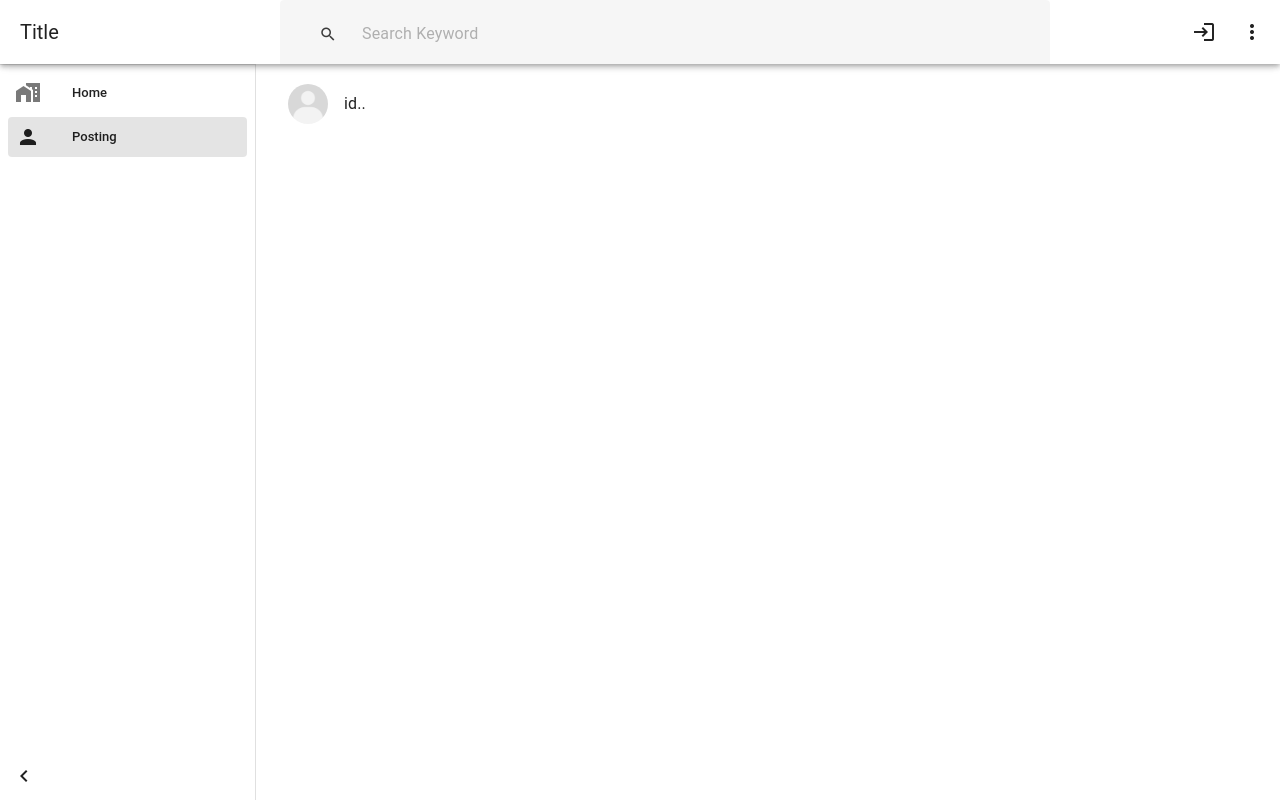
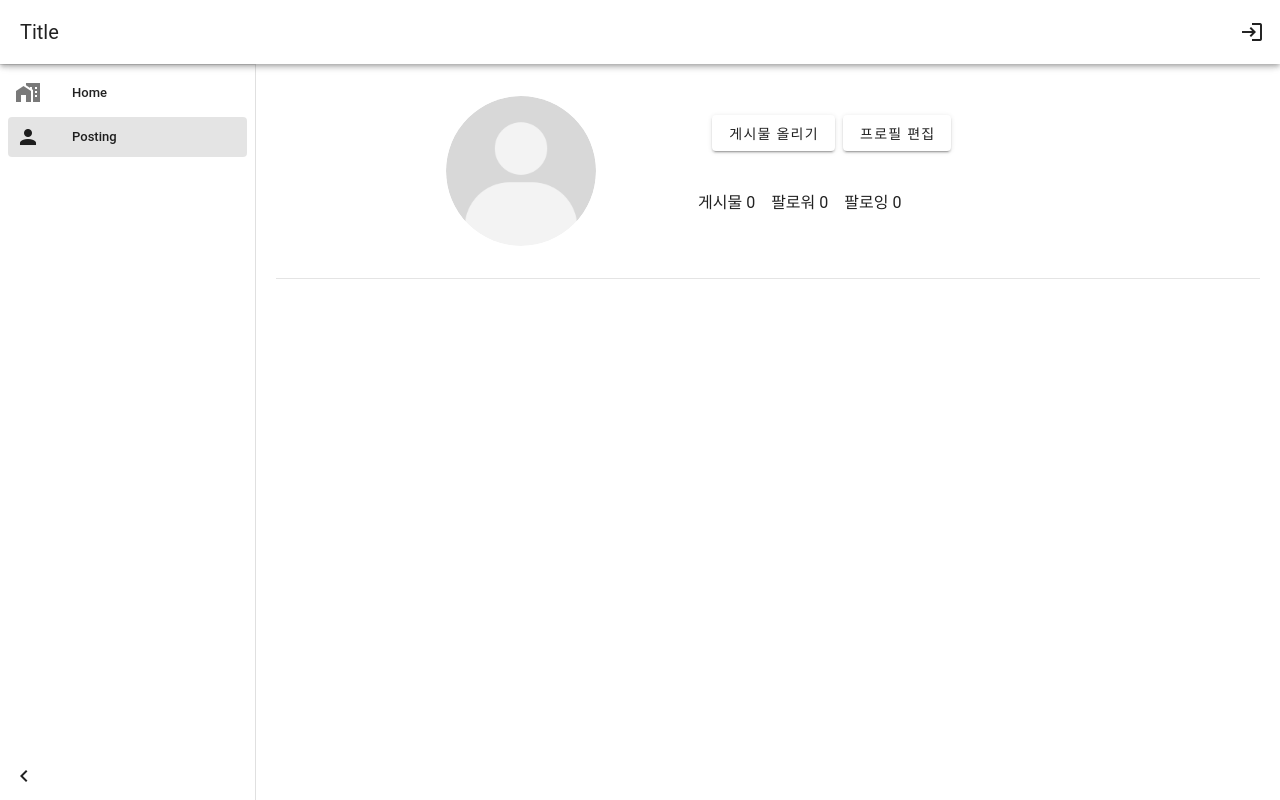
Before and after one commit to Limhagyeong/MySecurityProject_Front, a Vue app: page /posting in a window 1280 px wide. Built offline with nearby package versions, Linux system fonts and the light colour scheme; the HTML template or start-up script is replaced by a standard one.

Commit message:
postingpage layout, dialog (1)

```diff
--- a/src/App.vue
+++ b/src/App.vue
@@ -1,18 +1,18 @@
 <template>
-  <v-app>
-    <v-main>
-      <v-container fluid>
+  <v-app app>
+    <v-main app>
+      <v-container app fluid>
         <v-row>
           <!-- 헤더 -->
             <HeaderCom />
         </v-row>
-        <v-row v-show="!isLoginPage && !isSignUpPage && !isFindidPage && !isFindpwdPage">
+        <v-row v-if="!isLoginPage && !isSignUpPage && !isFindidPage && !isFindpwdPage">
           <!-- 사이드바 (로그인, 회원가입 페이지에서는 숨김) -->
             <SidebarCom />
         </v-row>
           <!-- 메인 콘텐츠 -->
-           <v-row>
-          <v-col cols="10">
+           <v-row justify="center" align="start">
+            <v-col cols="auto">
             <router-view />
           </v-col>
         </v-row>
--- a/src/components/layout/HeaderCom.vue
+++ b/src/components/layout/HeaderCom.vue
@@ -5,7 +5,7 @@
 
       <!-- 검색 필드 -->
       <v-spacer></v-spacer>
-      <v-text-field
+      <!-- <v-text-field
         v-show="!isLoginPage && !isSignUpPage && !isFindidPage && !isFindpwdPage"
         v-model="keyword"
         placeholder="Search Keyword"
@@ -19,7 +19,7 @@
         </v-icon>
       </v-btn>
 
-      </v-text-field>
+      </v-text-field>   -->
 
       <v-spacer></v-spacer>
       <v-btn icon v-show="false">
@@ -30,10 +30,6 @@
       <v-btn icon @click="sessionRole==='ROLE_USER' || sessionRole==='ROLE_ADMIN' ? logout() : $router.push('/login')">
         <v-icon v-if="(sessionRole!=='ROLE_USER') && (sessionRole!=='ROLE_ADMIN')">mdi-login</v-icon>
         <v-icon v-else>mdi-account</v-icon>
-      </v-btn>
-
-      <v-btn icon>
-        <v-icon>mdi-dots-vertical</v-icon>
       </v-btn>
 
     </v-app-bar>
--- a/src/main.js
+++ b/src/main.js
@@ -1,3 +1,4 @@
+// Vue instance 생성
 import { createApp } from 'vue'
 import App from './App.vue'
 import vuetify from './plugins/vuetify'
--- a/src/router/index.js
+++ b/src/router/index.js
@@ -3,7 +3,7 @@ import MainPage from '@/views/MainPage.vue';
 import LoginPage from '@/views/LoginPage.vue';
 import SignUpPage from '@/views/SignUpPage.vue';
 import FindIdPage from '@/views/FindIdPage.vue';
-import FindPwdPage from '@/views/FindPwdPage copy.vue'
+import FindPwdPage from '@/views/FindPwdPage.vue'
 import PostingPage from '@/views/PostingPage.vue';
 const routes = [
   {
--- a/src/views/FindIdPage.vue
+++ b/src/views/FindIdPage.vue
@@ -1,5 +1,6 @@
 <template>
-    <v-sheet class="pa-2" rounded style="margin-top: 100px;">
+    <v-container>
+    <v-sheet class="pa-2" rounded style="margin-top: 80px;">
         <v-card class="mx-auto px-6 py-8" max-width="500px" :elevation="12" style="min-width: 300px;">
             <v-text icon @click="loading ? null : $router.go(-1)" class="ma-6">
             <v-icon>mdi-arrow-left</v-icon>
@@ -33,6 +34,7 @@
 
       </v-card>
     </v-sheet>
+</v-container>
   </template>
 
   <script>
--- a/src/views/FindPwdPage copy.vue
+++ b/src/views/FindPwdPage.vue
@@ -1,5 +1,6 @@
 <template>
-    <v-sheet class="pa-2" rounded style="margin-top: 100px;">
+    <v-container>
+    <v-sheet class="pa-2" rounded style="margin-top: 80px;">
         <v-card class="mx-auto px-6 py-8" max-width="500px" :elevation="12" style="min-width: 300px;">
             <v-text icon  @click="loading ? null : $router.go(-1)" class="ma-6">
             <v-icon>mdi-arrow-left</v-icon>
@@ -36,6 +37,7 @@
 
       </v-card>
     </v-sheet>
+</v-container>
   </template>
 
   <script>
--- a/src/views/LoginPage.vue
+++ b/src/views/LoginPage.vue
@@ -1,5 +1,6 @@
 <template>
-    <v-sheet class="pa-2" rounded style="margin-top: 100px;">
+  <v-container>
+        <v-sheet class="pa-2" rounded style="margin-top: 80px;">
         <v-card class="mx-auto px-6 py-8" max-width="500px" :elevation="12" style="min-width: 300px;">
             <v-text icon @click="$router.push('/')" class="ma-6">
             <v-icon>mdi-arrow-left</v-icon>
@@ -37,6 +38,7 @@
         </v-card-actions>
       </v-card>
     </v-sheet>
+  </v-container>
   </template>
 
   <script>
--- /dev/null
+++ b/src/views/PostInsertDialog.vue
@@ -0,0 +1,141 @@
+<template>
+    <div class="pa-4 text-center">
+      <v-dialog
+        v-model="dialog"
+        persistent
+        max-width="600"
+      >
+
+        <v-card
+          prepend-icon="mdi-account"
+          title="Upload Post"
+        >
+          <v-card-text>
+            <v-row dense>
+              <v-col
+                cols="12"
+                md="4"
+                sm="6"
+              >
+                <v-text-field
+                  label="First name*"
+                  required
+                ></v-text-field>
+              </v-col>
+
+              <v-col
+                cols="12"
+                md="4"
+                sm="6"
+              >
+                <v-text-field
+                  hint="example of helper text only on focus"
+                  label="Middle name"
+                ></v-text-field>
+              </v-col>
+
+              <v-col
+                cols="12"
+                md="4"
+                sm="6"
+              >
+                <v-text-field
+                  hint="example of persistent helper text"
+                  label="Last name*"
+                  persistent-hint
+                  required
+                ></v-text-field>
+              </v-col>
+
+              <v-col
+                cols="12"
+                md="4"
+                sm="6"
+              >
+                <v-text-field
+                  label="Email*"
+                  required
+                ></v-text-field>
+              </v-col>
+
+              <v-col
+                cols="12"
+                md="4"
+                sm="6"
+              >
+                <v-text-field
+                  label="Password*"
+                  type="password"
+                  required
+                ></v-text-field>
+              </v-col>
+
+              <v-col
+                cols="12"
+                md="4"
+                sm="6"
+              >
+                <v-text-field
+                  label="Confirm Password*"
+                  type="password"
+                  required
+                ></v-text-field>
+              </v-col>
+
+              <v-col
+                cols="12"
+                sm="6"
+              >
+                <v-select
+                  :items="['0-17', '18-29', '30-54', '54+']"
+                  label="Age*"
+                  required
+                ></v-select>
+              </v-col>
+
+              <v-col
+                cols="12"
+                sm="6"
+              >
+                <v-autocomplete
+                  :items="['Skiing', 'Ice hockey', 'Soccer', 'Basketball', 'Hockey', 'Reading', 'Writing', 'Coding', 'Basejump']"
+                  label="Interests"
+                  auto-select-first
+                  multiple
+                ></v-autocomplete>
+              </v-col>
+            </v-row>
+
+            <small class="text-caption text-medium-emphasis">*indicates required field</small>
+          </v-card-text>
+
+          <v-divider></v-divider>
+
+          <v-card-actions>
+            <v-spacer></v-spacer>
+
+            <v-btn
+              text="Close"
+              variant="plain"
+              @click="dialog = false"
+            ></v-btn>
+
+            <v-btn
+              color="primary"
+              text="Save"
+              variant="tonal"
+              @click="dialog = false"
+            ></v-btn>
+          </v-card-actions>
+        </v-card>
+      </v-dialog>
+    </div>
+  </template>
+
+<script>
+export default {
+  data: () => ({
+    dialog: false,
+  }),
+}
+</script>
--- a/src/views/PostingPage.vue
+++ b/src/views/PostingPage.vue
@@ -1,80 +1,123 @@
 <template>
-<div class="avatar-container">
-    <v-list-item
-      :prepend-avatar="require('@/assets/default_profile.png')"
-      title="id.."
+  <v-container>
+    <v-row justify="center">
+      <v-col class="d-flex align-center" cols="auto">
+        <!-- 이미지 -->
+        <div class="avatar-container"  style="margin-right: 100px;">
+          <v-img
+            :src="require('@/assets/default_profile.png')"
+            class="rounded-avatar"
             @click="selectImage"
-    ></v-list-item>
-
+          />
+        </div>
+        <v-col>
+          <v-row  style="width: 380px;" justify="start">
+            <span class="mr-4" style="font-weight: bold; font-size: 23px;">{{ this.$store.state.id }}</span>
+            <v-btn class="mr-2" @click="openPostDialog">게시물 올리기</v-btn>
+            <v-btn @click="selectImage">프로필 편집</v-btn>
+          </v-row>
+          <!-- 다이얼로그 오픈 -->
+          <post-insert-dialog ref="PostInsertDialog" v-model:show="dialog"  :show="hidden"/>
+          <!-- 파일 입력 -->
           <v-file-input
             ref="imageFile"
             v-model="imgFile"
-      id="file"
-      accept="image/png, image/jpeg"
-      label="이미지를 선택하세요"
-      hide-input
+            accept="image/png, image/jpg"
+            style="display: none;"
             @change="handleImageChange"
-      class="file-input"
           />
-  </div>
+          <v-row style="width: 380px; margin:20px 0px 0px -10px;" justify="start">
+            <span class="mr-4">게시물 0</span>
+            <span class="mr-4">팔로워 0</span>
+            <span class="mr-4">팔로잉 0</span>
+          </v-row>
+        </v-col>
+      </v-col>
+    </v-row>
+    <!-- 포스팅 출력 -->
+    <v-row>
+      <v-divider style="margin-top: 20px; width: 1000px;"></v-divider>
+    </v-row>
 
+
+
+
+  </v-container>
 </template>
 
 <script>
 import api from '@/api';
+import PostInsertDialog from './PostInsertDialog.vue';
+export default {
+  data() {
+    return {
+      imgFile: '',
+      content: '',
+      id: '',
+      dialog: false
+    };
+  },
+  components: {
+    PostInsertDialog,
+  },
+  methods: {
+    openPostDialog() {
+      this.$refs.PostInsertDialog.dialog = true; // 다이얼로그 오픈
+    },
+    selectImage() {
+      this.$refs.imageFile.click();
+    },
+    async upload() {
+      try {
+        console.log(this.imgFile);
+        const formData = new FormData();
+        formData.append('p_img', this.imgFile);
+        formData.append('p_content', this.content);
+        formData.append('username', this.$store.state.id);
 
-export default{
+        const res = await api.post('/post', formData, {
+          headers: {
+            'Content-Type': 'multipart/form-data',
+          },
+        });
 
-data(){
-    return{
-        imgFile:'',
-        content:'',
-        id:'',
+        if (res.status === 200) {
+          alert('파일이 업로드 되었습니다');
+          this.imgFile = '';
+        }
+      } catch (error) {
+        alert(error.response.data.message);
       }
     },
-methods:{
-    selectImage() {
-      this.$refs.imageFile.$el.querySelector('input[type="file"]').click(); // 파일 입력 요소 클릭
+    handleImageChange(event) {
+      const file = event.target.files[0];
+      if (file) {
+        this.imgFile = file;
+      }
     },
-    async upload(){
-        try{
-            console.log(this.imgFile)
-            const formData=new FormData()
-            formData.append('p_img',this.imgFile)
-            formData.append('p_content',this.content)
-            formData.append('username',this.$store.state.id)
-
-            const res=await api.post("/post",formData,{
-            headers: {
-            'Content-Type': 'multipart/form-data'
-            }
-            })
-
-            if(res.status===200){
-                alert("파일이 업로드 되었습니다")
-                this.imgFile=''
-            }
-        }catch(error){
-            alert(error.response.data.message) // 서버에서 검증 거침
-        }
-    }
-}
-}
+    actionOne() {
+      alert('프로필 편집 클릭됨');
+    },
+    actionTwo() {
+      alert('설정 클릭됨');
+    },
+  },
+};
 </script>
 
 <style scoped>
 .avatar-container {
-  position: relative; /* 부모 요소에 상대적인 위치 지정 */
-  display: inline-block; /* 필요에 따라 인라인 블록으로 설정 */
+  position: relative;
+  display: inline-block;
+  overflow: hidden; /* 이미지가 원형으로 보이도록 설정 */
+  border-radius: 50%; /* 부모 요소에 border-radius 추가 */
+  width: 150px; /* 너비 설정 */
+  height: 150px; /* 높이 설정 */
 }
 
-.file-input {
-  position: absolute; /* 파일 입력 요소를 절대 위치로 설정 */
-  top: 0; /* 위치 조정 */
-  left: 0; /* 위치 조정 */
-  width: 100%; /* 전체 너비로 설정 */
-  height: 100%; /* 전체 높이로 설정 */
-  opacity: 0; /* 투명하게 하여 보이지 않게 함 */
-  cursor: pointer; /* 커서 포인터로 변경 */
+.rounded-avatar {
+  border-radius: 50%; /* 이미지에 border-radius 추가 */
+  width: 100%; /* 너비를 부모 요소에 맞춤 */
+  height: 100%; /* 높이를 부모 요소에 맞춤 */
 }
 </style>
--- a/src/views/SignUpPage.vue
+++ b/src/views/SignUpPage.vue
@@ -1,4 +1,5 @@
 <template>
+  <v-container>
   <v-sheet class="pa-2" rounded>
      <v-card class="mx-auto px-6 py-8" max-width="550px" :elevation="12" style="min-width: 300px;">
       <v-text icon @click="loading ? null : $router.go(-1)" class="ma-6">
@@ -94,6 +95,7 @@
          </v-card-actions>
        </v-card>
      </v-sheet>
+    </v-container>
  </template>
 
  <script>
@@ -178,7 +180,7 @@
       async sendMailAuth(){
         this.loading = true // 로딩 중
         try{
-          const res=await api.post('/members/sendMailAuth', {email:this.email})
+          const res=await api.post('/mail/sendMailAuth', {email:this.email})
           if(res.status===200){
             alert("인증번호가 발송되었습니다.")
             this.mailSend=true // 인증코드 입력란  show
@@ -195,7 +197,7 @@
       async sendCode(){
 
         try{
-          const res=await api.post('/members/mailAuthVal', {email:this.email,code:this.code})
+          const res=await api.post('/mail/mailAuthVal', {email:this.email,code:this.code})
           if(res.status===200){
             alert("이메일 인증이 완료되었습니다.")
             this.mailCheck=true
```
Lines whose indentation alone changed are shown as unchanged.
